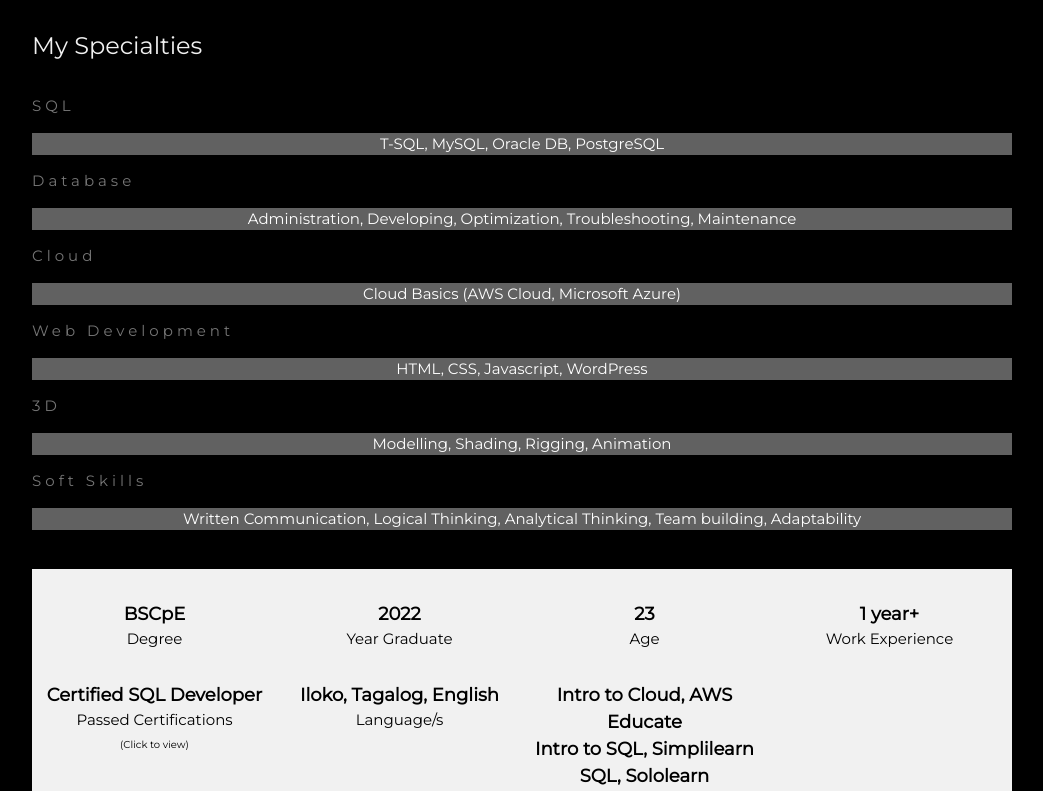
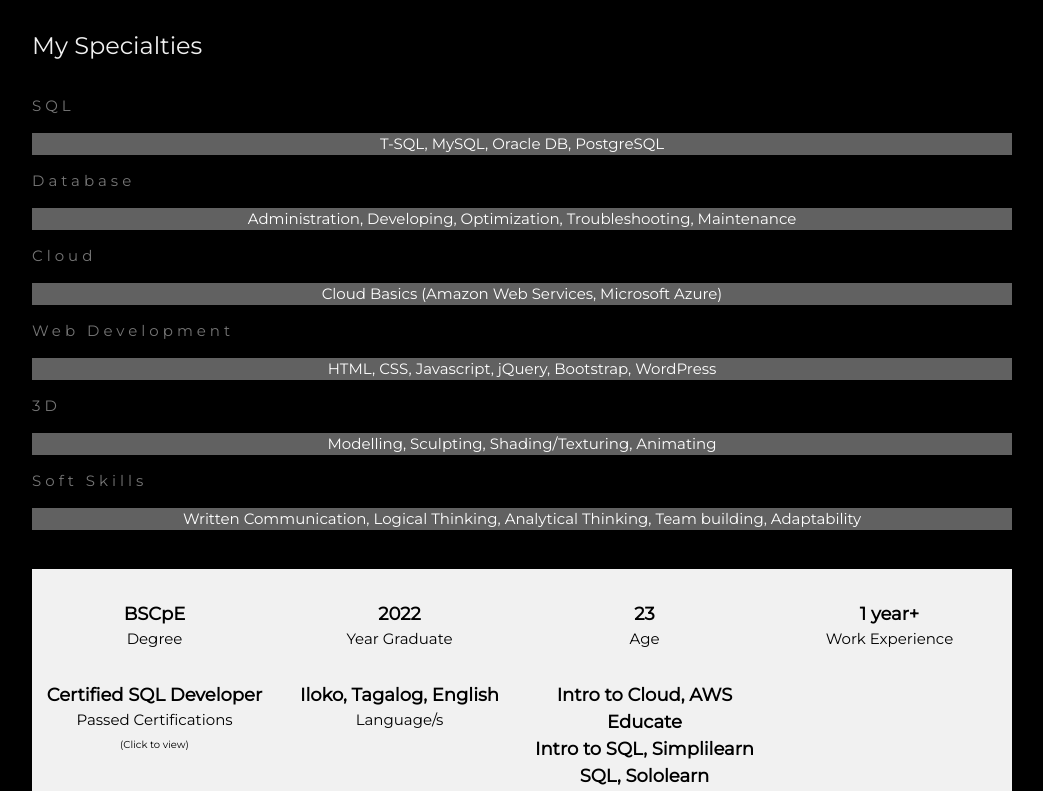
Before and after one commit to davdavid29/portfolio_bnw_theme, a plain HTML site: page index.html in a window 1280 px wide. Shown: the part 1705-2496 px from the top of the page, without its empty margins (178-1221 px from the left). Drawn offline with Linux system fonts and the light colour scheme; a script that the page names is missing.

Commit message:
dp_bnw_exposure

```diff
--- a/index.html
+++ b/index.html
@@ -67,7 +67,7 @@
     <!--<h1 class="w3-jumbo"><span class="w3-hide-small">I'm</span> MD Aguinaldo</h1>-->
     <p style="font-size: 45px!important; margin: 0px; padding: 0px;"><span class="w3-hide-small">I'm</span> MD Aguinaldo</p>
     <p>Computer Engineer | Microsoft T-SQL Database Developer</p>
-    <img src="/images/3D_portfolio_profile.png" alt="boy" class="w3-image" width="992" height="1108">
+    <img src="/images/3D_portfolio_profile_bnw_exposure.png" alt="boy" class="w3-image" width="992" height="1108">
   </header>
 
   <!-- About Section -->
@@ -93,15 +93,15 @@
     </div>
     <p class="w3-wide">Cloud</p>
     <div class="w3-white">
-      <div class="w3-dark-grey" style="height:100%;width:100%;text-align: center;">Cloud Basics (AWS Cloud, Microsoft Azure)</div>
+      <div class="w3-dark-grey" style="height:100%;width:100%;text-align: center;">Cloud Basics (Amazon Web Services, Microsoft Azure)</div>
     </div>
     <p class="w3-wide">Web Development</p>
     <div class="w3-white">
-      <div class="w3-dark-grey" style="height:100%;width:100%;text-align:center;">HTML, CSS, Javascript, WordPress</div>
+      <div class="w3-dark-grey" style="height:100%;width:100%;text-align:center;">HTML, CSS, Javascript, jQuery, Bootstrap, WordPress</div>
     </div>
     <p class="w3-wide">3D</p>
     <div class="w3-white">
-      <div class="w3-dark-grey" style="height:100%;width:100%;text-align:center">Modelling, Shading, Rigging, Animation</div>
+      <div class="w3-dark-grey" style="height:100%;width:100%;text-align:center">Modelling, Sculpting, Shading/Texturing, Animating</div>
     </div>
     <p class="w3-wide">Soft Skills</p>
     <div class="w3-white">
```
Also changed, not shown: images/3D_portfolio_profile_bnw.png (added), images/3D_portfolio_profile_bnw_exposure.png (added).
